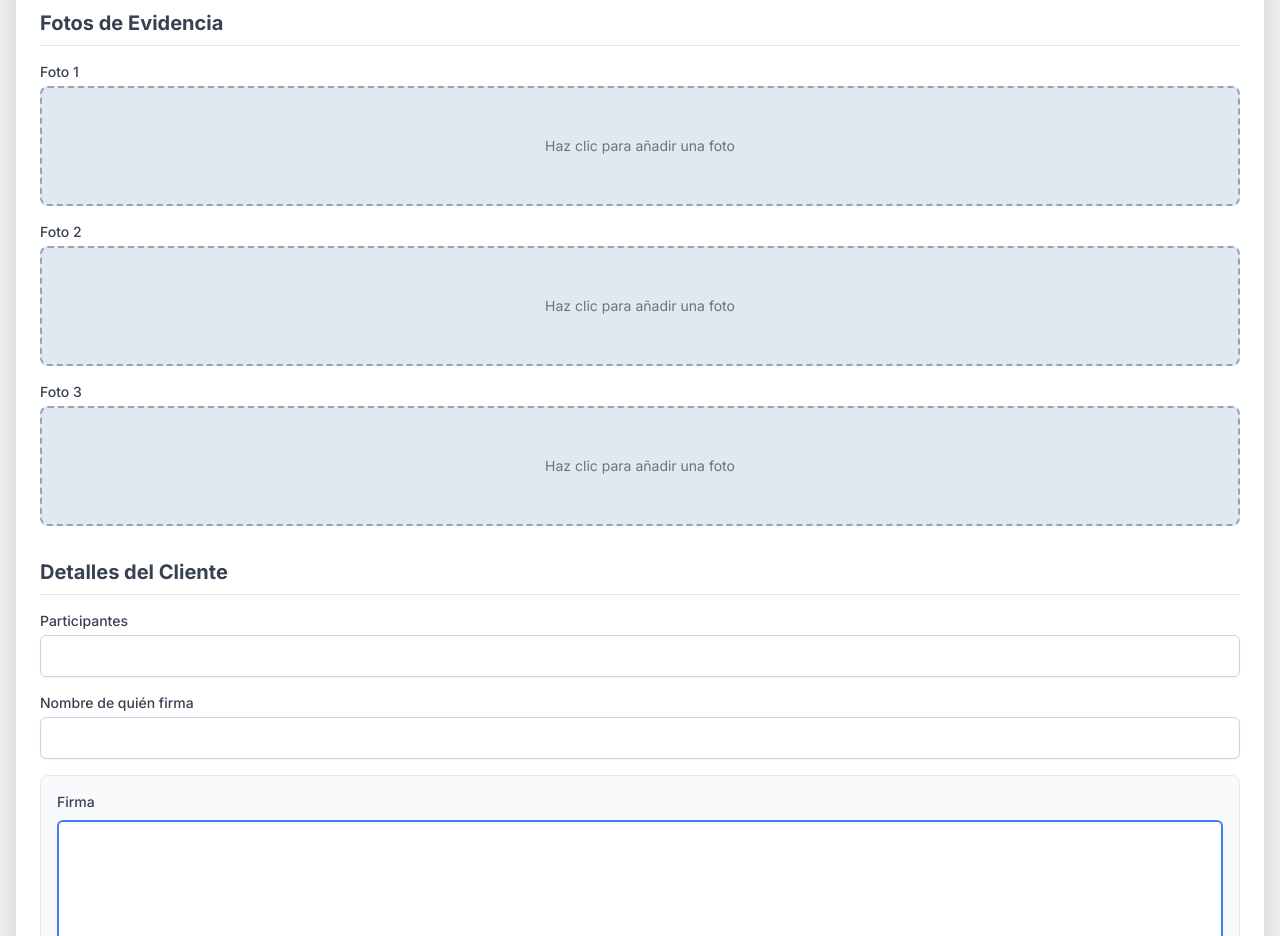
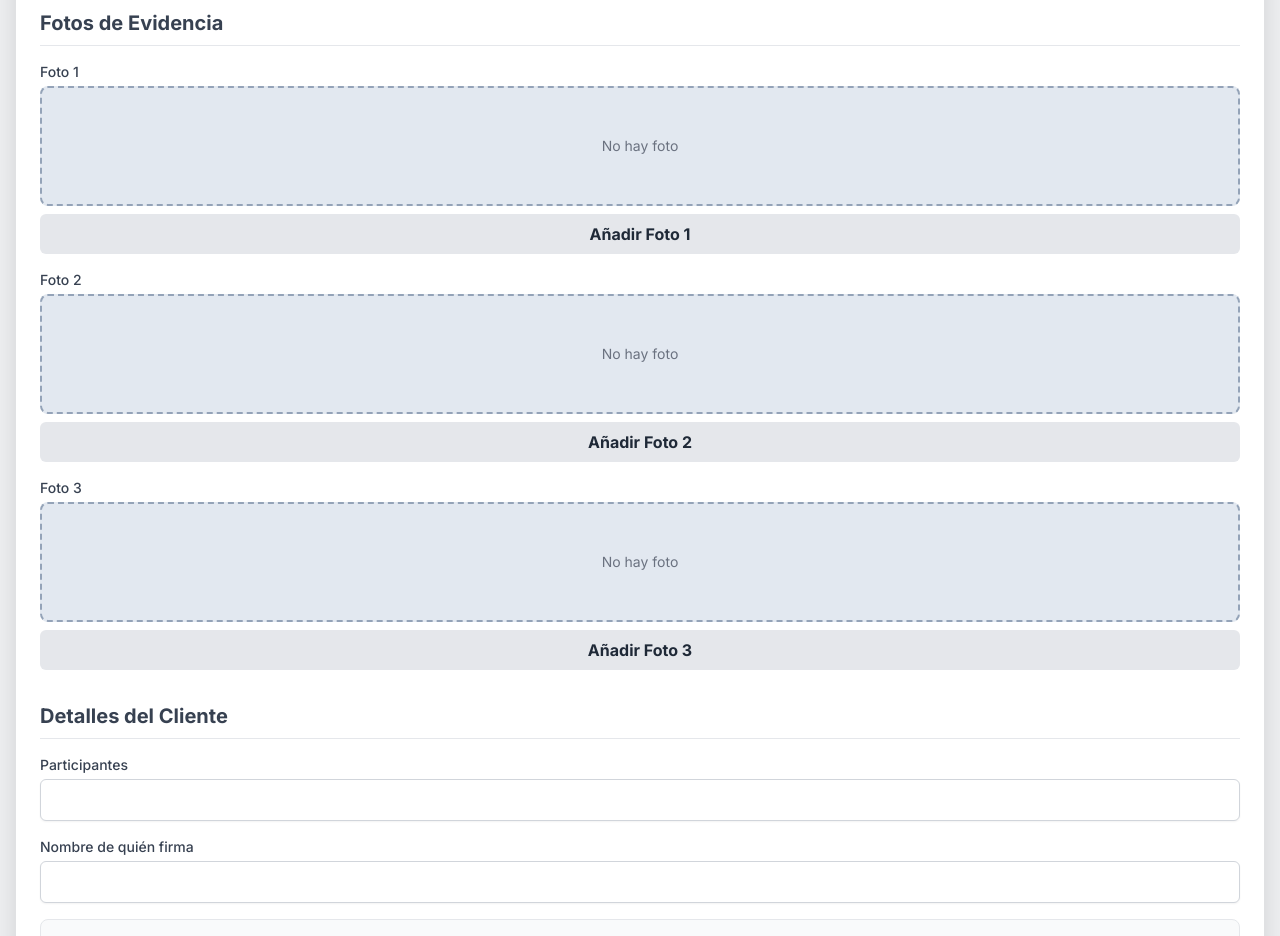
Before and after one commit to mateolm38-cmd/My_App_html, a plain HTML site: page index.html in a window 1280 px wide. Shown: the part 980-1916 px from the top of the page. Drawn offline with nearby package versions, Linux system fonts and the light colour scheme.

Commit message:
Add files via upload

```diff
--- a/index.html
+++ b/index.html
@@ -196,9 +196,12 @@
                 <div class="photo-preview-container">
                     <img id="photo1-preview" src="#" alt="Photo Preview 1">
                     <span id="photo1-date" class="photo-date"></span>
-                    <span id="photo1-placeholder" class="text-sm text-gray-500">Haz clic para añadir una foto</span>
+                    <span id="photo1-placeholder" class="text-sm text-gray-500">No hay foto</span>
                     <button type="button" id="photo1-remove-btn" class="photo-remove-btn">✖</button>
                 </div>
+                <button type="button" id="photo1-add-btn" class="w-full bg-gray-200 text-gray-800 font-bold py-2 px-4 rounded-md mt-2 hover:bg-gray-300 transition-colors">
+                    Añadir Foto 1
+                </button>
                 <input type="file" id="photo1-input" accept="image/*" capture="camera" class="sr-only">
             </div>
 
@@ -207,9 +210,12 @@
                 <div class="photo-preview-container">
                     <img id="photo2-preview" src="#" alt="Photo Preview 2">
                     <span id="photo2-date" class="photo-date"></span>
-                    <span id="photo2-placeholder" class="text-sm text-gray-500">Haz clic para añadir una foto</span>
+                    <span id="photo2-placeholder" class="text-sm text-gray-500">No hay foto</span>
                     <button type="button" id="photo2-remove-btn" class="photo-remove-btn">✖</button>
                 </div>
+                <button type="button" id="photo2-add-btn" class="w-full bg-gray-200 text-gray-800 font-bold py-2 px-4 rounded-md mt-2 hover:bg-gray-300 transition-colors">
+                    Añadir Foto 2
+                </button>
                 <input type="file" id="photo2-input" accept="image/*" capture="camera" class="sr-only">
             </div>
 
@@ -218,9 +224,12 @@
                 <div class="photo-preview-container">
                     <img id="photo3-preview" src="#" alt="Photo Preview 3">
                     <span id="photo3-date" class="photo-date"></span>
-                    <span id="photo3-placeholder" class="text-sm text-gray-500">Haz clic para añadir una foto</span>
+                    <span id="photo3-placeholder" class="text-sm text-gray-500">No hay foto</span>
                     <button type="button" id="photo3-remove-btn" class="photo-remove-btn">✖</button>
                 </div>
+                <button type="button" id="photo3-add-btn" class="w-full bg-gray-200 text-gray-800 font-bold py-2 px-4 rounded-md mt-2 hover:bg-gray-300 transition-colors">
+                    Añadir Foto 3
+                </button>
                 <input type="file" id="photo3-input" accept="image/*" capture="camera" class="sr-only">
             </div>
 
@@ -339,31 +348,31 @@
         const cancelDeleteBtn = document.getElementById('cancelDeleteBtn');
         const CORRECT_PASSWORD = '1234';
 
-        // Photo field references
+        // Photo field references (updated to include the add button)
         const photoFields = [
             {
                 input: document.getElementById('photo1-input'),
+                addBtn: document.getElementById('photo1-add-btn'),
                 preview: document.getElementById('photo1-preview'),
                 date: document.getElementById('photo1-date'),
                 placeholder: document.getElementById('photo1-placeholder'),
                 removeBtn: document.getElementById('photo1-remove-btn'),
-                container: document.getElementById('photo1-preview').parentElement,
             },
             {
                 input: document.getElementById('photo2-input'),
+                addBtn: document.getElementById('photo2-add-btn'),
                 preview: document.getElementById('photo2-preview'),
                 date: document.getElementById('photo2-date'),
                 placeholder: document.getElementById('photo2-placeholder'),
                 removeBtn: document.getElementById('photo2-remove-btn'),
-                container: document.getElementById('photo2-preview').parentElement,
             },
             {
                 input: document.getElementById('photo3-input'),
+                addBtn: document.getElementById('photo3-add-btn'),
                 preview: document.getElementById('photo3-preview'),
                 date: document.getElementById('photo3-date'),
                 placeholder: document.getElementById('photo3-placeholder'),
                 removeBtn: document.getElementById('photo3-remove-btn'),
-                container: document.getElementById('photo3-preview').parentElement,
             }
         ];
 
@@ -662,9 +671,10 @@
             return Math.random().toString(36).substr(2, 9);
         }
 
-        // Photo field event listeners
+        // Photo field event listeners (updated)
         photoFields.forEach(field => {
-            field.container.addEventListener('click', () => {
+            // New event listener for the add button
+            field.addBtn.addEventListener('click', () => {
                 field.input.click();
             });
 
```
